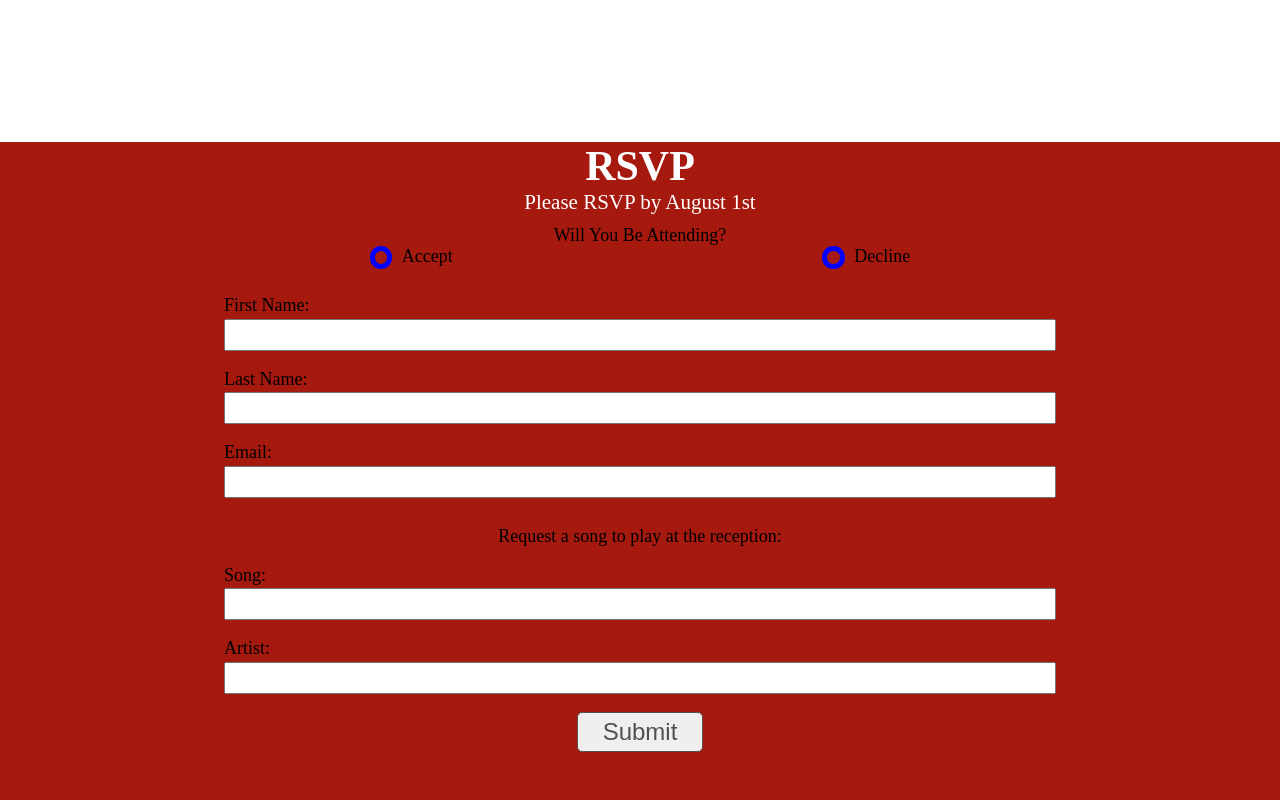
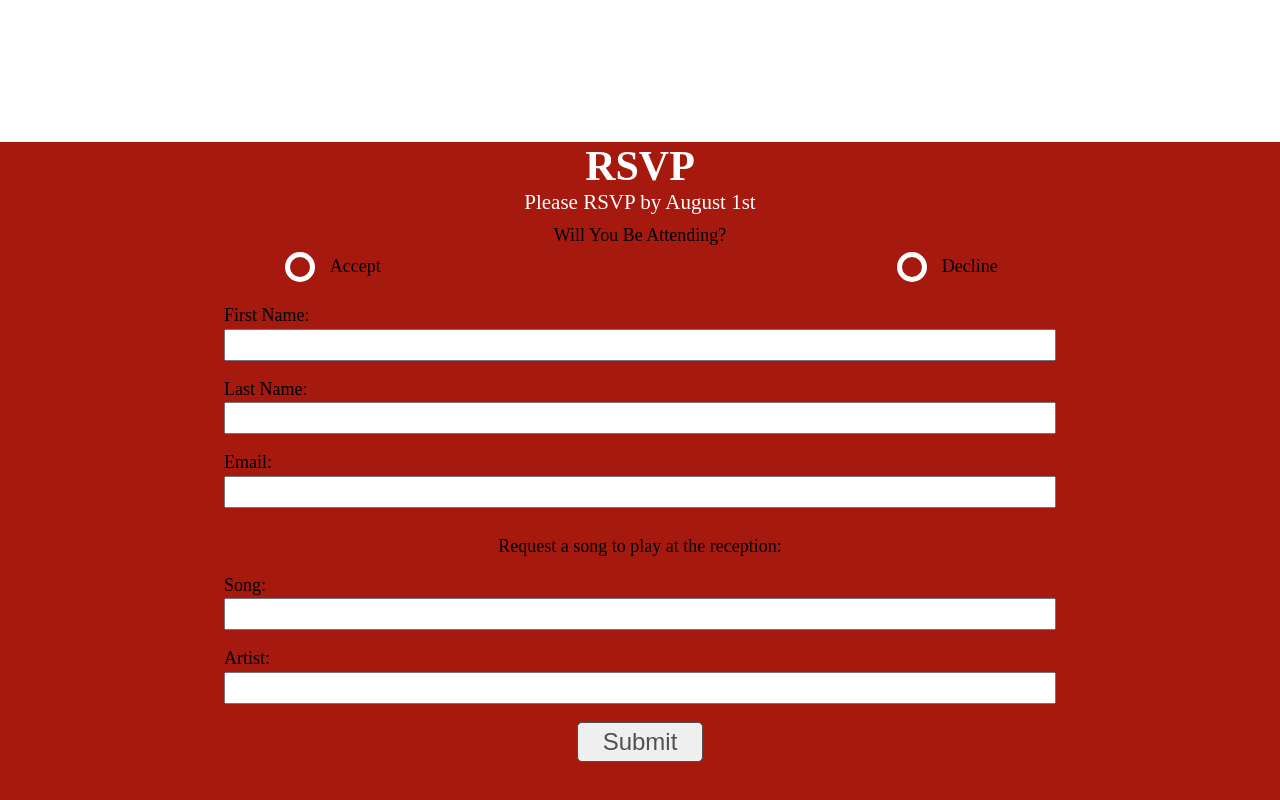
Before and after one commit to GrimmOutlook/erin-dave-wedding, a React app: page / in a window 1280 px wide. Shown: the part 4098-4898 px from the top of the page. Built offline with nearby package versions, Linux system fonts and the light colour scheme.

Commit message:
Attend radio buttons now working and looking right.

```diff
--- a/src/components/RSVP.css
+++ b/src/components/RSVP.css
@@ -35,22 +35,76 @@ legend {
 	font-size: 1.8rem;
 }
 
-.input__attend {
+/* ---------------------------------------------------------------------------------------------------- */
+.legend__attend {
+	margin-bottom: 1rem;
+}
+
+.form__radio-group {
+	width: 48%;
+	display: inline-block;
+}
+
+input.form__radio-input {
+	/* width: 15%; */
+	display: none;
+	/* width: none; */
+}
+
+.form__radio-label {
+	font-size: 1.8rem;
+	cursor: pointer;
+	position: relative;
+	padding-left: 4.5rem;
+}
+
+.form__radio-button {
+	height: 3rem;
+	width: 3rem;
+	border: 5px solid white;
+	border-radius: 50%;
+	display: inline-block;
+	position: absolute;
+	left: 0;
+	top: -.4rem;
+}
+
+.form__radio-button::after {
+	content: "";
+    display: block;
+    height: 1.3rem;
+    width: 1.3rem;
+    border-radius: 50%;
+    position: absolute;
+    top: 50%;
+    left: 50%;
+    transform: translate(-50%, -50%);
+    background-color: white;
+    opacity: 0;
+    transition: opacity .2s;
+}
+
+.form__radio-input:checked ~ .form__radio-button::after {
+	opacity: 1;
+}
+
+
+/* .input__attend {
 	display: flex;
 	align-items: center;
-}
+} */
 
 /* .input__attend input[type=radio]:checked {
 	border: 5px solid #0DFF92;
 	height: 2rem;
 } */
 
-#yes,
+/* #yes,
 #no {
 	display: none;
-}
+} */
 
-.attend__btn {
+/* .attend__btn {
 	height: 2.25rem;
     width: 2.25rem;
     border: 5px solid blue;
@@ -58,10 +112,9 @@ legend {
     display: inline-block;
     position: absolute;
     left: 0;
-    /* top: -.4rem; */
-}
+} */
 
-.attend__btn::after {
+/* .attend__btn::after {
 	content: "";
     display: block;
     height: 1.3rem;
@@ -74,17 +127,20 @@ legend {
     background-color: #55c57a;
     opacity: 0;
     transition: opacity .2s;
-}
+} */
 
-.input__attend label {
+/* .input__attend label {
 	padding-left: 3.2rem;
 	position: relative;
-}
+} */
 
-#yes:checked ~ label .attend-btn::after,
+/* #yes:checked ~ label .attend-btn::after,
 #no:checked ~ label .attend-btn::after {
 	opacity: 1;
-}
+} */
+
+/* ---------------------------------------------------------------------------------------------------- */
+
 
 .input__name,
 .input__song {
@@ -111,7 +167,7 @@ legend {
 	margin-left: 17.5%;
 }
 
-input {
+.input__bar {
 	height: 3.2rem;
 	width: 65%;
 	margin: 0 auto;
--- a/src/components/RSVP.js
+++ b/src/components/RSVP.js
@@ -9,19 +9,19 @@ const RSVP = () => (
 			<input type="hidden" name="form-name" value="contact" />
 			<p>Please RSVP by August 1st</p>
 			<fieldset className="field__attend">
-				<legend>Will You Be Attending?</legend>
-				<div className="attend__group">
-					<div className="input__attend">
-						<input type="radio" name="rsvp" id="yes" value="yes" />
-						<label htmlFor="yes">
-							<span className="attend__btn" />
+				<legend className="legend__attend">Will You Be Attending?</legend>
+				<div className="form__group">
+					<div className="form__radio-group">
+						<label className="form__radio-label">
+							<input type="radio" className="form__radio-input" name="rsvp" id="yes" value="yes" />
+							<span className="form__radio-button" />
 							Accept
 						</label>
 					</div>
-					<div className="input__attend">
-						<input type="radio" name="rsvp" id="no" value="no" />
-						<label htmlFor="no">
-							<span className="attend__btn" />
+					<div className="form__radio-group">
+						<label className="form__radio-label">
+							<input type="radio" className="form__radio-input" name="rsvp" id="no" value="no" />
+							<span className="form__radio-button" />
 							Decline
 						</label>
 					</div>
@@ -30,26 +30,26 @@ const RSVP = () => (
 			<fieldset className="field__name">
 				<div className="input__name">
 					<label htmlFor="firstName">First Name:</label>
-					<input type="text" name="firstName" id="firstName" />
+					<input type="text" className="input__bar" name="firstName" id="firstName" />
 				</div>
 				<div className="input__name">
 					<label htmlFor="lastName">Last Name:</label>
-					<input type="text" name="lastName" id="lastName" />
+					<input type="text" className="input__bar" name="lastName" id="lastName" />
 				</div>
 				<div className="input__name">
 					<label htmlFor="email">Email:</label>
-					<input type="email" name="email" id="email" />
+					<input type="email" className="input__bar" name="email" id="email" />
 				</div>
 			</fieldset>
 			<fieldset className="field__song">
 				<legend align="center">Request a song to play at the reception:</legend>
 				<div className="input__song">
 					<label htmlFor="song">Song:</label>
-					<input type="text" name="song" id="song" />
+					<input type="text" className="input__bar" name="song" id="song" />
 				</div>
 				<div className="input__song">
 					<label htmlFor="artist">Artist:</label>
-					<input type="text" name="artist" id="artist" />
+					<input type="text" className="input__bar" name="artist" id="artist" />
 				</div>
 				<div>
 					<button type="submit" className="btn__submit">
```
